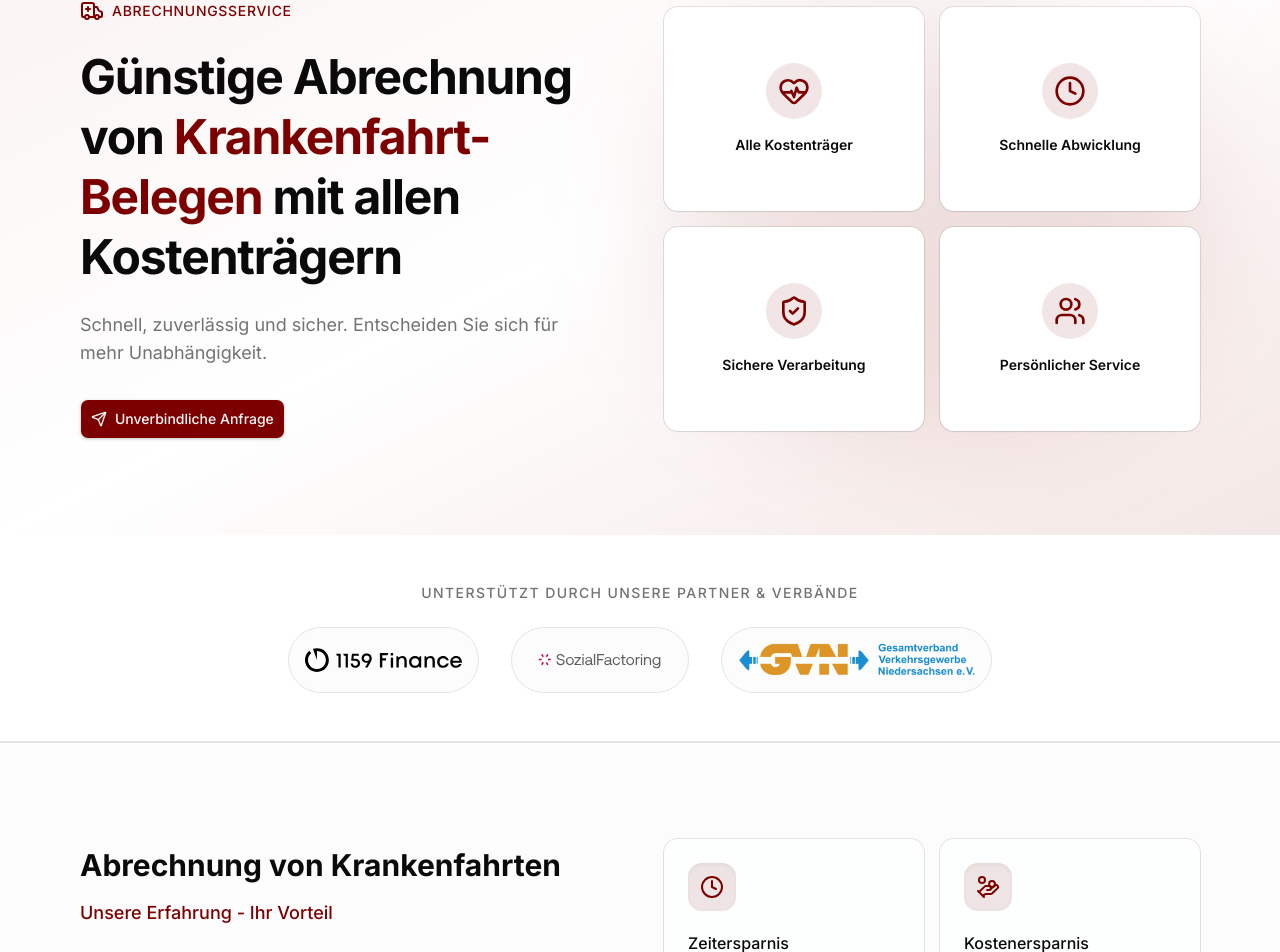
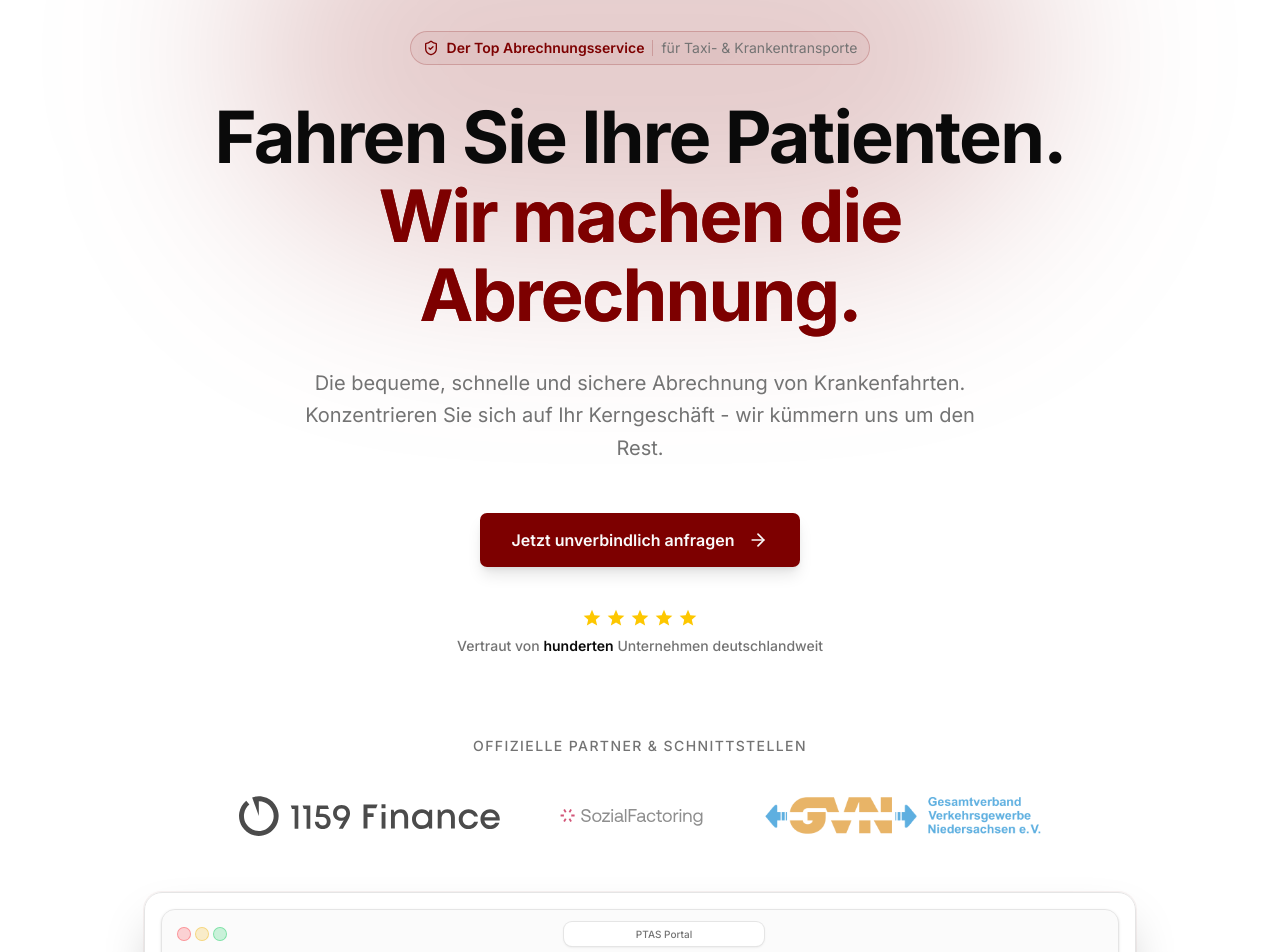
Before and after one commit to Yeah-Jack/ptas, a Next.js app: page / in a window 1280 px wide. Shown: the part 186-1138 px from the top of the page. Built offline with nearby package versions, Linux system fonts and the light colour scheme.

Commit message:
Redesign homepage with new hero, social proof, and feature sections

```diff
--- a/app/page.tsx
+++ b/app/page.tsx
@@ -1,6 +1,5 @@
 import {
-	Ambulance,
-	// ArrowRight,
+	ArrowRight,
 	Building,
 	Building2,
 	Calculator,
@@ -12,7 +11,6 @@ import {
 	Network,
 	PhoneCall,
 	Receipt,
-	Send,
 	ShieldCheck,
 	Users,
 	Zap,
@@ -30,11 +28,6 @@ import {
 	CardHeader,
 	CardTitle,
 } from "@/components/ui/card";
-import {
-	HoverCard,
-	HoverCardContent,
-	HoverCardTrigger,
-} from "@/components/ui/hover-card";
 import { Tabs, TabsContent, TabsList, TabsTrigger } from "@/components/ui/tabs";
 
 const benefits = [
@@ -165,105 +158,146 @@ export default function Home() {
 	return (
 		<div className="flex flex-col">
 			{/* Hero Section */}
-			<section className="relative overflow-hidden bg-linear-to-br from-primary/5 via-background to-primary/10 py-16 md:py-24">
-				<div className="container mx-auto max-w-6xl px-4">
-					<div className="grid items-center gap-8 lg:grid-cols-2 lg:gap-12">
-						<FadeInUp className="flex flex-col gap-4 md:gap-6">
-							<div className="flex items-center gap-2 text-primary">
-								<Ambulance className="size-5 md:size-6" />
-								<span className="font-medium text-sm uppercase tracking-wider">
-									Abrechnungsservice
+			<section className="relative overflow-hidden bg-background pt-16 pb-8 md:pt-24 md:pb-12 lg:pt-32">
+				{/* Background gradient */}
+				<div className="pointer-events-none absolute top-0 left-1/2 h-100 w-200 -translate-x-1/2 -translate-y-12 rounded-full bg-primary/20 blur-[100px]" />
+
+				<div className="container relative mx-auto flex max-w-5xl flex-col items-center px-4 text-center">
+					<FadeInUp className="flex flex-col items-center gap-6 md:gap-8">
+						{/* Top Badge */}
+						<div className="inline-flex cursor-default items-center rounded-full border border-primary/20 bg-primary/5 px-3 py-1.5 text-primary text-sm transition-colors hover:bg-primary/10">
+							<ShieldCheck className="mr-2 size-4" />
+							<span className="font-semibold">Der Top Abrechnungsservice</span>
+							<span className="mx-2 hidden h-4 w-px bg-primary/20 md:block" />
+							<span className="hidden text-muted-foreground md:block">
+								für Taxi- & Krankentransporte
 							</span>
 						</div>
-							<h1 className="font-bold text-3xl leading-tight tracking-tight md:text-4xl lg:text-5xl">
-								Günstige Abrechnung von{" "}
-								<span className="text-primary">Krankenfahrt-Belegen</span> mit
-								allen Kostenträgern
+
+						{/* Headline */}
+						<h1 className="max-w-4xl font-bold text-4xl leading-[1.1] tracking-tight md:text-5xl lg:text-7xl">
+							Fahren Sie Ihre Patienten. <br className="hidden md:block" />
+							<span className="bg-linear-to-r from-primary to-primary/80 bg-clip-text text-primary">
+								Wir machen die Abrechnung.
+							</span>
 						</h1>
-							<p className="max-w-lg text-lg text-muted-foreground">
-								Schnell, zuverlässig und sicher. Entscheiden Sie sich für mehr
-								Unabhängigkeit.
+
+						{/* Subheadline */}
+						<p className="max-w-2xl text-lg text-muted-foreground leading-relaxed md:text-xl">
+							Die bequeme, schnelle und sichere Abrechnung von Krankenfahrten.
+							Konzentrieren Sie sich auf Ihr Kerngeschäft - wir kümmern uns um
+							den Rest.
 						</p>
-							<div className="flex flex-col gap-3 pt-2 sm:flex-row sm:flex-wrap">
-								<Link href="/kontakt">
+
+						{/* CTA & Social Proof */}
+						<div className="flex w-full flex-col items-center justify-center gap-4 pt-4 sm:flex-row sm:gap-6">
+							<Link href="/kontakt" className="w-full sm:w-auto">
 								<Button
 									size="lg"
-										className="w-full gap-2 shadow-sm transition-all hover:scale-[1.02] hover:shadow-md sm:w-auto"
+									className="h-14 w-full px-8 font-semibold text-base shadow-lg transition-all hover:scale-105"
 								>
-										<Send className="size-4" />
-										Unverbindliche Anfrage
+									Jetzt unverbindlich anfragen
+									<ArrowRight className="ml-2 size-5" />
 								</Button>
 							</Link>
-								{/* <Link href="/abrechnung">
-									<Button
-										variant="outline"
-										size="lg"
-										className="group w-full gap-2 transition-colors hover:bg-primary/5 sm:w-auto"
+						</div>
+
+						{/* Ratings */}
+						<div className="mt-2 flex flex-col items-center gap-2">
+							<div className="flex items-center gap-1 text-yellow-400">
+								{[1, 2, 3, 4, 5].map((starId) => (
+									<svg
+										key={`star-${starId}`}
+										aria-hidden="true"
+										className="size-5 fill-current"
+										viewBox="0 0 24 24"
 									>
-										Mehr erfahren
-										<ArrowRight className="size-4 transition-transform group-hover:translate-x-1" />
-									</Button>
-								</Link> */}
+										<path d="M12 17.27L18.18 21L16.54 13.97L22 9.24L14.81 8.63L12 2L9.19 8.63L2 9.24L7.46 13.97L5.82 21L12 17.27Z" />
+									</svg>
+								))}
 							</div>
-						</FadeInUp>
-						<FadeInUp delay={0.1} className="relative mt-8 md:mt-0">
-							<div className="absolute inset-0 hidden rounded-full bg-primary/10 blur-3xl md:block" />
-							<div className="relative grid grid-cols-2 gap-3 md:gap-4">
-								{promises.map((promise, idx) => (
-									<FadeInUp key={promise.content} delay={idx * 0.1}>
-										<Card className="border-primary/10 transition-all duration-300 hover:-translate-y-1 hover:shadow-md">
-											<CardContent className="flex flex-col items-center gap-3 px-3 py-5 text-center md:px-4 md:py-8">
-												<div className="mb-1 rounded-full bg-primary/10 p-3">
-													<promise.icon className="size-6 text-primary md:size-8" />
-												</div>
-												<HoverCard openDelay={0} closeDelay={100}>
-													<HoverCardTrigger className="font-semibold text-xs transition-colors hover:text-primary md:text-sm">
-														{promise.content}
-													</HoverCardTrigger>
-													<HoverCardContent className="text-sm shadow-xl">
-														{promise.hover}
-													</HoverCardContent>
-												</HoverCard>
-											</CardContent>
-										</Card>
-									</FadeInUp>
-								))}
+							<p className="font-medium text-muted-foreground text-sm">
+								Vertraut von{" "}
+								<strong className="font-semibold text-foreground">
+									hunderten
+								</strong>{" "}
+								Unternehmen deutschlandweit
+							</p>
 						</div>
 					</FadeInUp>
 				</div>
-				</div>
 			</section>
 
-			{/* Partners Section */}
-			<section className="border-b bg-background py-8 md:py-12">
+			{/* Partners / Social Proof Section */}
+			<section className="relative z-10 bg-background pt-8 pb-16 md:pb-24">
 				<FadeInUp
 					delay={0.2}
 					className="container mx-auto max-w-6xl px-4 text-center"
 				>
-					<p className="mb-6 font-medium text-muted-foreground text-sm uppercase tracking-widest">
-						Unterstützt durch unsere Partner & Verbände
+					<p className="mb-8 hidden font-medium text-muted-foreground text-sm uppercase tracking-widest md:block">
+						Offizielle Partner & Schnittstellen
 					</p>
-					<div className="flex flex-wrap justify-center gap-4 md:gap-8">
-						{partners.map((partner, idx) => (
-							<FadeInUp
+					<div className="flex flex-wrap items-center justify-center gap-8 opacity-70 transition-all hover:opacity-100 md:gap-12">
+						{partners.map((partner, _idx) => (
+							<Image
 								key={partner.name}
-								delay={idx * 0.1}
-								className="flex items-center gap-2 rounded-full border bg-muted/30 px-4 py-2"
-							>
-								<Image
 								src={partner.logo}
 								alt={partner.name}
-									width={160}
-									height={40}
-									className={`w-auto ${
+								width={180}
+								height={50}
+								className={`w-auto object-contain transition-transform hover:scale-105 ${
 									partner.name === "Sozialfactoring" ||
 									partner.name === "GVN Fördermitglied"
-											? "h-10 sm:h-12"
-											: "h-6"
+										? "h-12 md:h-14"
+										: "h-8 md:h-10"
 								} ${partner.name === "1159 Finance" ? "invert dark:invert-0" : "dark:brightness-0 dark:invert"}`}
 							/>
+						))}
+					</div>
 				</FadeInUp>
+			</section>
+
+			{/* Feature / UI Mockup Replacement */}
+			<section className="relative z-20 -mt-8 border-b pb-16 md:-mt-12 md:pb-24">
+				<FadeInUp delay={0.3} className="container mx-auto max-w-5xl px-4">
+					<div className="rounded-2xl border bg-background/40 p-2 shadow-2xl ring-1 ring-primary/5 backdrop-blur-xl md:p-4">
+						<div className="overflow-hidden rounded-xl border bg-card shadow-sm">
+							{/* Mac-like Window Chrome */}
+							<div className="flex items-center border-b bg-muted/40 px-4 py-3">
+								<div className="flex gap-1.5">
+									<div className="size-3 rounded-full bg-red-500/20 ring-1 ring-red-500/50" />
+									<div className="size-3 rounded-full bg-yellow-500/20 ring-1 ring-yellow-500/50" />
+									<div className="size-3 rounded-full bg-green-500/20 ring-1 ring-green-500/50" />
+								</div>
+								<div className="mx-auto flex h-6 w-full max-w-50 items-center justify-center rounded-md bg-background px-3 font-medium text-[10px] text-muted-foreground shadow-sm ring-1 ring-border">
+									PTAS Portal
+								</div>
+							</div>
+
+							{/* Content area showcasing the 4 promises */}
+							<div className="bg-muted/10 p-4 md:p-8">
+								<div className="grid gap-4 sm:grid-cols-2 md:gap-6 lg:grid-cols-4">
+									{promises.map((promise, _idx) => (
+										<Card
+											key={promise.content}
+											className="border-primary/10 bg-background shadow-sm transition-all hover:-translate-y-1 hover:shadow-md"
+										>
+											<CardContent className="flex flex-col items-center gap-3 p-5 text-center md:p-6">
+												<div className="rounded-full bg-primary/10 p-3 ring-1 ring-primary/20">
+													<promise.icon className="size-6 text-primary" />
+												</div>
+												<h3 className="font-semibold text-sm md:text-base">
+													{promise.content}
+												</h3>
+												<p className="text-muted-foreground text-xs leading-relaxed">
+													{promise.hover}
+												</p>
+											</CardContent>
+										</Card>
 									))}
+								</div>
+							</div>
+						</div>
 					</div>
 				</FadeInUp>
 			</section>
--- /dev/null
+++ b/components/ui/badge.tsx
@@ -0,0 +1,48 @@
+import { cva, type VariantProps } from "class-variance-authority";
+import { Slot } from "radix-ui";
+import type * as React from "react";
+import { cn } from "@/lib/utils";
+
+const badgeVariants = cva(
+	"group/badge inline-flex h-5 w-fit shrink-0 items-center justify-center gap-1 overflow-hidden whitespace-nowrap rounded-4xl border border-transparent px-2 py-0.5 font-medium text-xs transition-all focus-visible:border-ring focus-visible:ring-[3px] focus-visible:ring-ring/50 has-data-[icon=inline-end]:pr-1.5 has-data-[icon=inline-start]:pl-1.5 aria-invalid:border-destructive aria-invalid:ring-destructive/20 dark:aria-invalid:ring-destructive/40 [&>svg]:pointer-events-none [&>svg]:size-3!",
+	{
+		variants: {
+			variant: {
+				default: "bg-primary text-primary-foreground [a]:hover:bg-primary/80",
+				secondary:
+					"bg-secondary text-secondary-foreground [a]:hover:bg-secondary/80",
+				destructive:
+					"bg-destructive/10 text-destructive focus-visible:ring-destructive/20 dark:bg-destructive/20 dark:focus-visible:ring-destructive/40 [a]:hover:bg-destructive/20",
+				outline:
+					"border-border text-foreground [a]:hover:bg-muted [a]:hover:text-muted-foreground",
+				ghost:
+					"hover:bg-muted hover:text-muted-foreground dark:hover:bg-muted/50",
+				link: "text-primary underline-offset-4 hover:underline",
+			},
+		},
+		defaultVariants: {
+			variant: "default",
+		},
+	},
+);
+
+function Badge({
+	className,
+	variant = "default",
+	asChild = false,
+	...props
+}: React.ComponentProps<"span"> &
+	VariantProps<typeof badgeVariants> & { asChild?: boolean }) {
+	const Comp = asChild ? Slot.Root : "span";
+
+	return (
+		<Comp
+			data-slot="badge"
+			data-variant={variant}
+			className={cn(badgeVariants({ variant }), className)}
+			{...props}
+		/>
+	);
+}
+
+export { Badge, badgeVariants };
```
Lines whose indentation alone changed are shown as unchanged.
